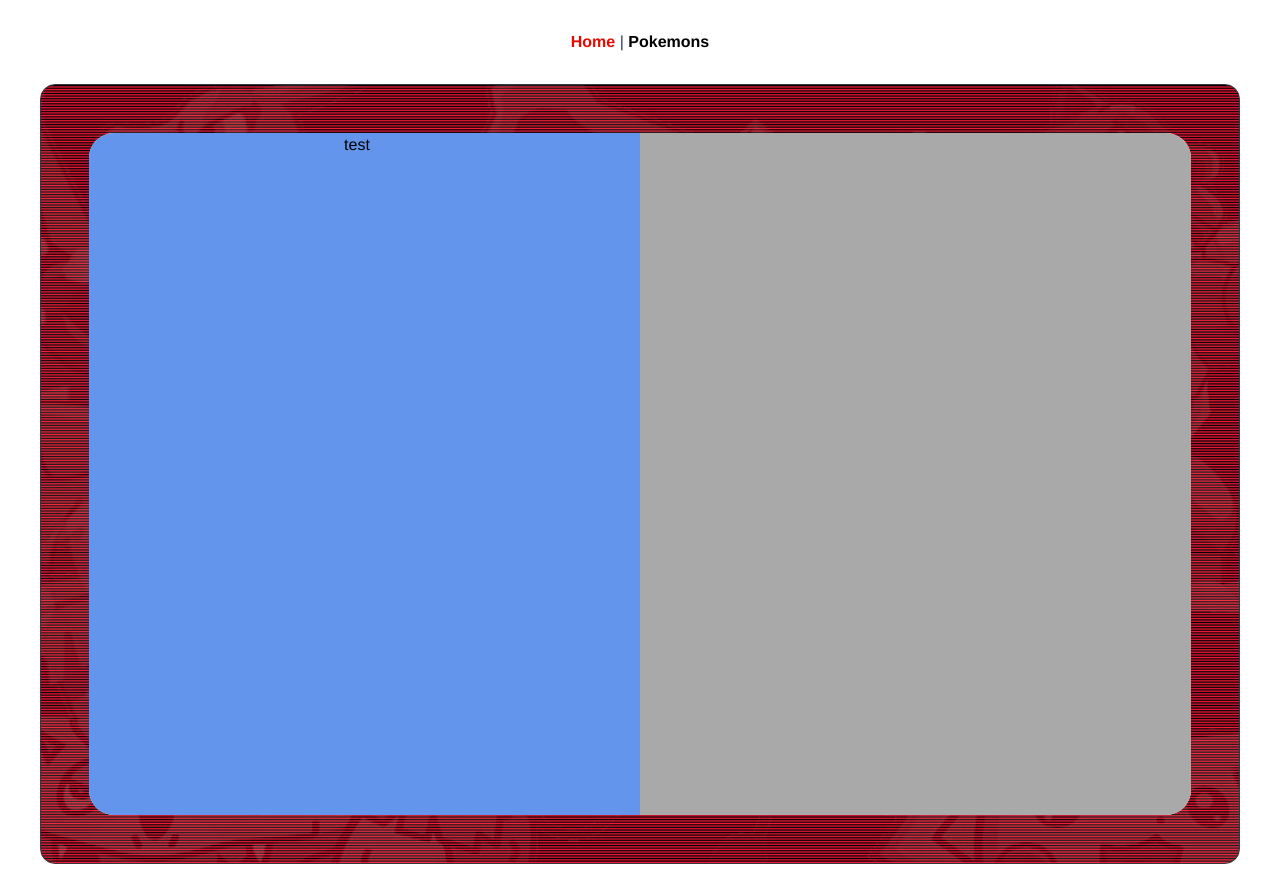
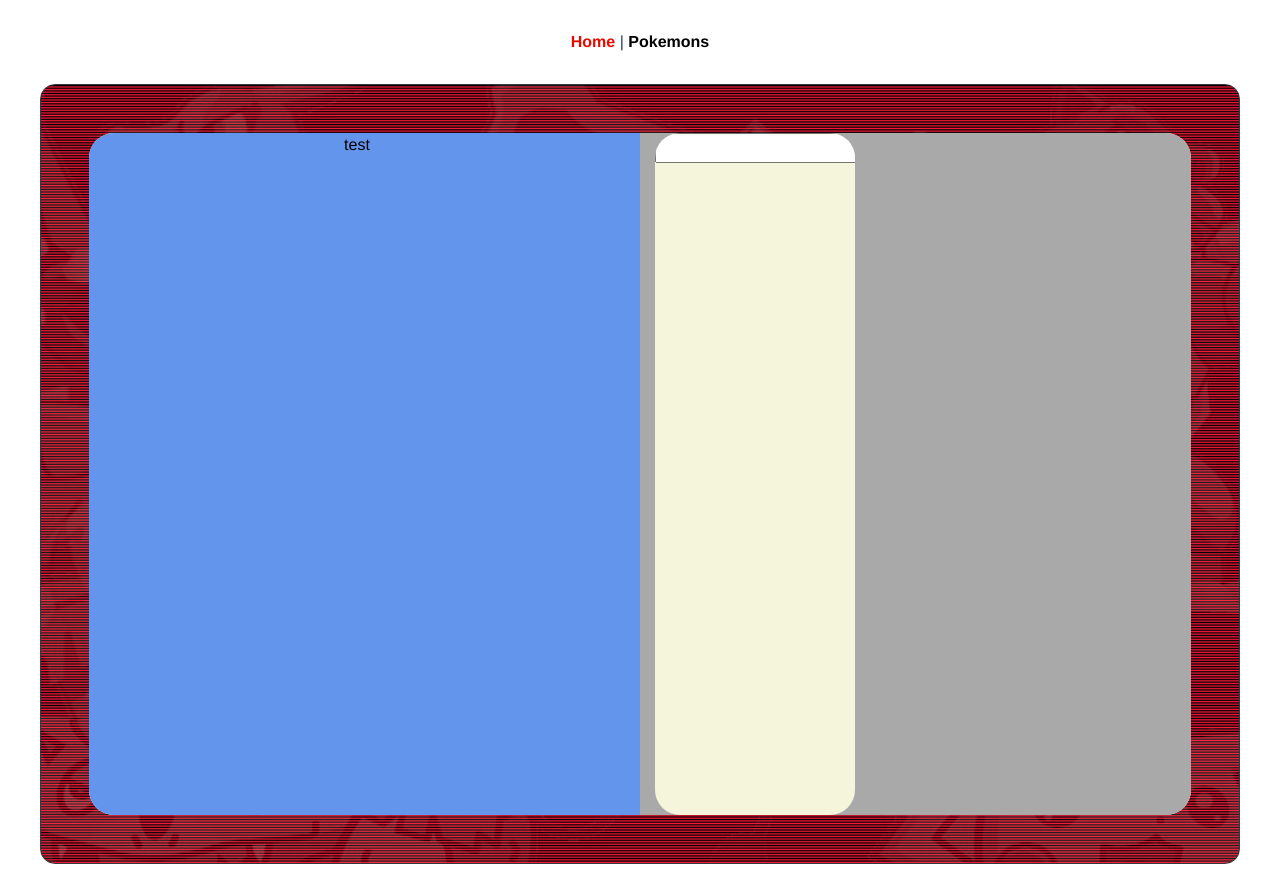
Before and after one commit to malyz01/PokeVue, a Vue app: page /#/ in a window 1280 px wide. Built offline with nearby package versions, Linux system fonts and the light colour scheme.

Commit message:
used form

```diff
--- a/src/components/HomeCard.vue
+++ b/src/components/HomeCard.vue
@@ -2,15 +2,22 @@
   <main class="main">
     <div class="row">
       <div class="col-sm inputContainer">test</div>
-      <div class="col-sm resultContainer"></div>
+      <div class="col-sm resultContainer">
+        <my-form></my-form>
+      </div>
     </div>
   </main>
 </template>
 
 <script>
+import myForm from "../components/Form";
+
 export default {
-  name: 'HomeCard'
-}
+  name: "HomeCard",
+  components: {
+    myForm,
+  },
+};
 </script>
 
 <style scoped>
```
